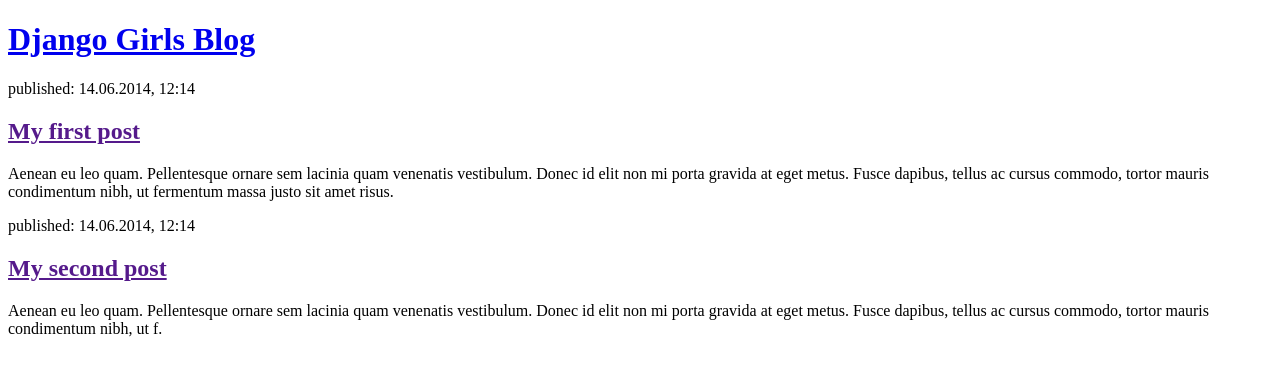
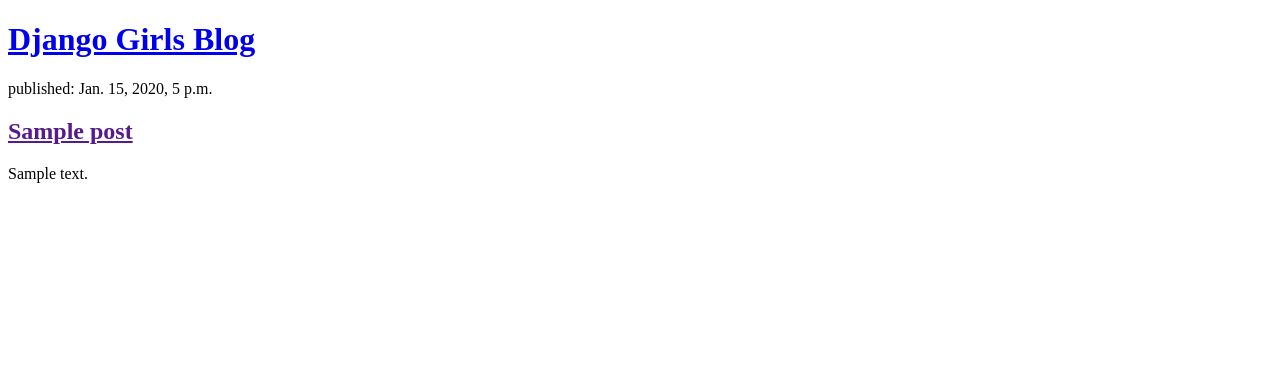
Before and after one commit to carbbykid/my-first-blog, a Django app: page / in a window 1280 px wide. Shown: the top 376 px of the page. Run offline with Django 3.2, Linux system fonts and the light colour scheme; tables that the repository leaves empty hold one stand-in row (values such as "Sample post").

Commit message:
Modified templates to display posts from database.

```diff
--- a/blog/models.py
+++ b/blog/models.py
@@ -10,7 +10,7 @@
     published_date = models.DateTimeField(blank=True, null=True)
 
     def publish(self):
-        published_date = timezone.now()
+        self.published_date = timezone.now()
         self.save()
     def __str__(self):
         return self.title
--- a/blog/templates/blog/post_list.html
+++ b/blog/templates/blog/post_list.html
@@ -8,16 +8,12 @@
             <h1><a href="/">Django Girls Blog</a></h1>
         </header>
 
-        <article>
-            <time>published: 14.06.2014, 12:14</time>
-            <h2><a href="">My first post</a></h2>
-            <p>Aenean eu leo quam. Pellentesque ornare sem lacinia quam venenatis vestibulum. Donec id elit non mi porta gravida at eget metus. Fusce dapibus, tellus ac cursus commodo, tortor mauris condimentum nibh, ut fermentum massa justo sit amet risus.</p>
-        </article>
-
-        <article>
-            <time>published: 14.06.2014, 12:14</time>
-            <h2><a href="">My second post</a></h2>
-            <p>Aenean eu leo quam. Pellentesque ornare sem lacinia quam venenatis vestibulum. Donec id elit non mi porta gravida at eget metus. Fusce dapibus, tellus ac cursus commodo, tortor mauris condimentum nibh, ut f.</p>
-        </article>
+        {% for post in posts %}
+            <article>
+                <time>published: {{ post.published_date}}</time>
+                <h2><a href="">{{ post.title }}</a></h2>
+                <p>{{ post.text|linebreaksbr }}
+            </article>
+        {% endfor %}
     </body>
 </html>
--- a/blog/views.py
+++ b/blog/views.py
@@ -1,5 +1,9 @@
 from django.shortcuts import render
+from .models import Post
+from django.utils import timezone
+
 
 # Create your views here.
 def post_list(request):
-    return render(request, 'blog/post_list.html', {})
+    posts = Post.objects.filter(published_date__lte=timezone.now()).order_by('published_date')
+    return render(request, 'blog/post_list.html', {'posts': posts})
--- a/mysite/settings.py
+++ b/mysite/settings.py
@@ -106,7 +106,7 @@
 
 LANGUAGE_CODE = 'en-us-vi'
 
-TIME_ZONE = 'Asia/Ho_Chi_Minh'
+TIME_ZONE = 'Asia/Saigon'
 
 USE_I18N = True
 
```
